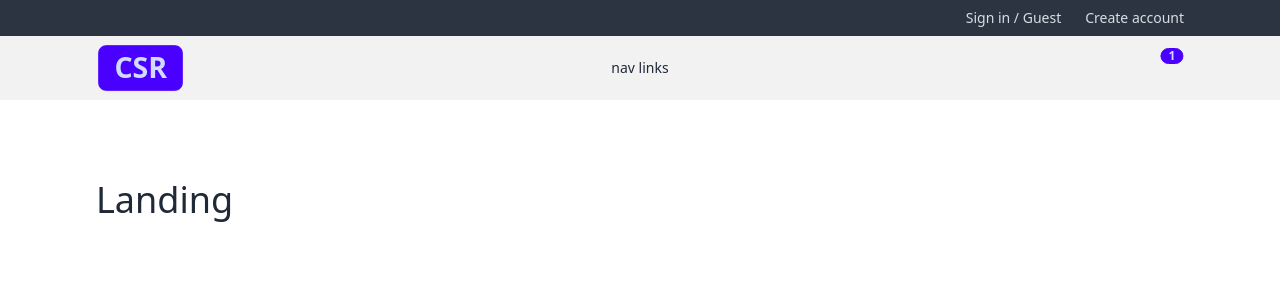
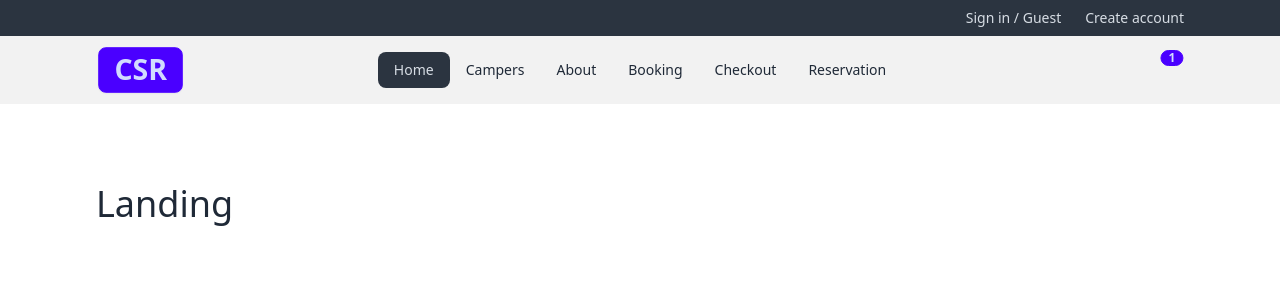
Before and after one commit to Davidcastel26/client-csr, a React (Vite) app: page / in a window 1280 px wide. Shown: the top 300 px of the page. Built offline with nearby package versions, Linux system fonts and the light colour scheme; some icons are missing.

Commit message:
navlinks working into mobile nav and desk nav

```diff
--- a/src/components/NavLinks.jsx
+++ b/src/components/NavLinks.jsx
@@ -0,0 +1,19 @@
+import { NavLink } from 'react-router-dom';
+import { links } from '../utils/links'
+
+export const NavLinks = () => {
+  return (
+    <>
+    { links.map( ( link ) => {
+        const { id, url, text } = link;
+        return (
+            <li key={id}>
+                <NavLink className='capitalize' to={url}>
+                    { text }
+                </NavLink>
+            </li>
+        )
+    })}
+    </>
+  )
+}
--- a/src/components/Navbar.jsx
+++ b/src/components/Navbar.jsx
@@ -4,6 +4,7 @@ import { FaBed } from "react-icons/fa6";
 // import { BiSolidBed } from "react-icons/bi";
 // import { MdLocalHotel } from "react-icons/md";
 import { FaBarsStaggered } from 'react-icons/fa6'
+import { NavLinks } from "./NavLinks";
 
 export const Navbar = () => {
   return (<nav className="bg-base-200">
@@ -21,14 +22,14 @@ export const Navbar = () => {
                 >
                     <FaBarsStaggered className="h-6 w-6" />
                 </label>
-                <ul tabIndex={0} className="menu menu-sm dropdown-content mt-3 z-[1] p-2 shadow bg-base-200">
-                    nav links
+                <ul tabIndex={0} className="menu menu-sm dropdown-content mt-3 z-[1] p-2 shadow bg-base-200 rounded-box w-80">
+                    <NavLinks />
                 </ul>
             </div>
         </div>
         <div className="navbar-center hidden lg:flex">
             <ul className="menu menu-horizontal">
-                nav links
+                <NavLinks />
             </ul>
         </div>
         <div className="navbar-end">
--- a/src/components/index.js
+++ b/src/components/index.js
@@ -2,3 +2,4 @@ export { FormInput } from './FormInput';
 export { SubmitBtn } from './SubmitBtn';
 export { Header } from './Header';
 export { Navbar } from './Navbar';
+export { NavLinks } from './NavLinks'
--- a/src/utils/links.js
+++ b/src/utils/links.js
@@ -1,8 +1,8 @@
 export const links = [
     { id: 1, url: '/', text: 'home'},
     { id: 2, url: 'products', text: 'campers'},
+    { id: 6, url: 'about', text: 'about'},
     { id: 3, url: 'bookings', text: 'booking'},
     { id: 4, url: 'checkout', text: 'checkout'},
     { id: 5, url: 'orders', text: 'reservation'},
-    { id: 6, url: 'about', text: 'about'},
 ]
```
